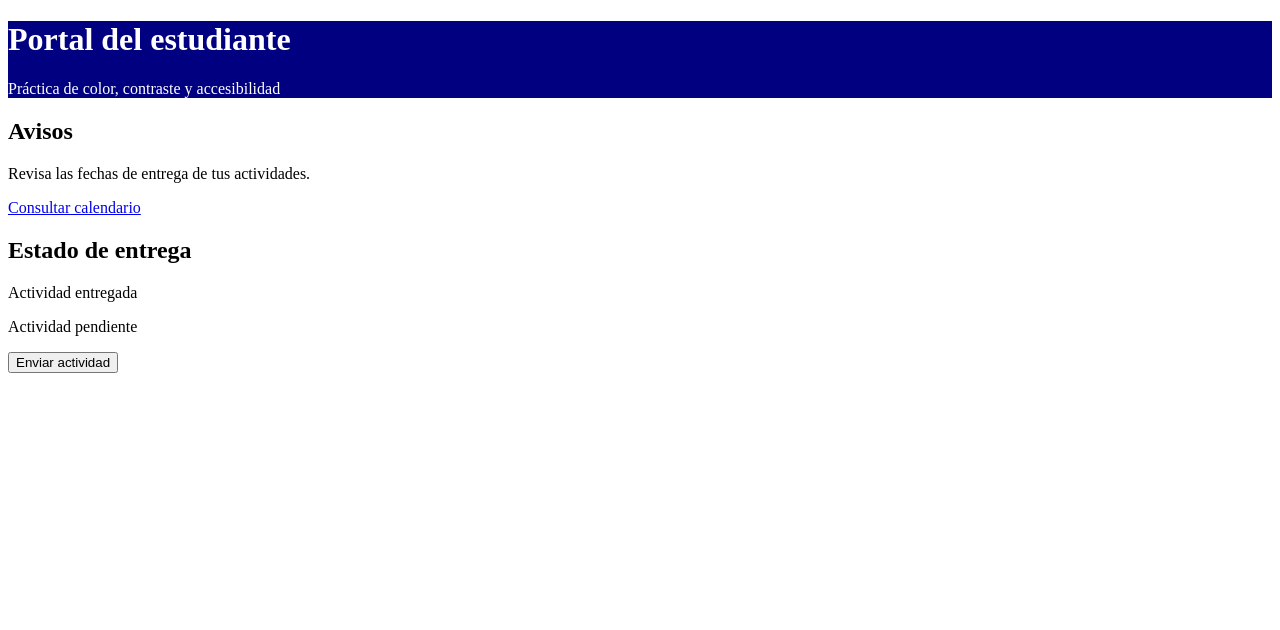
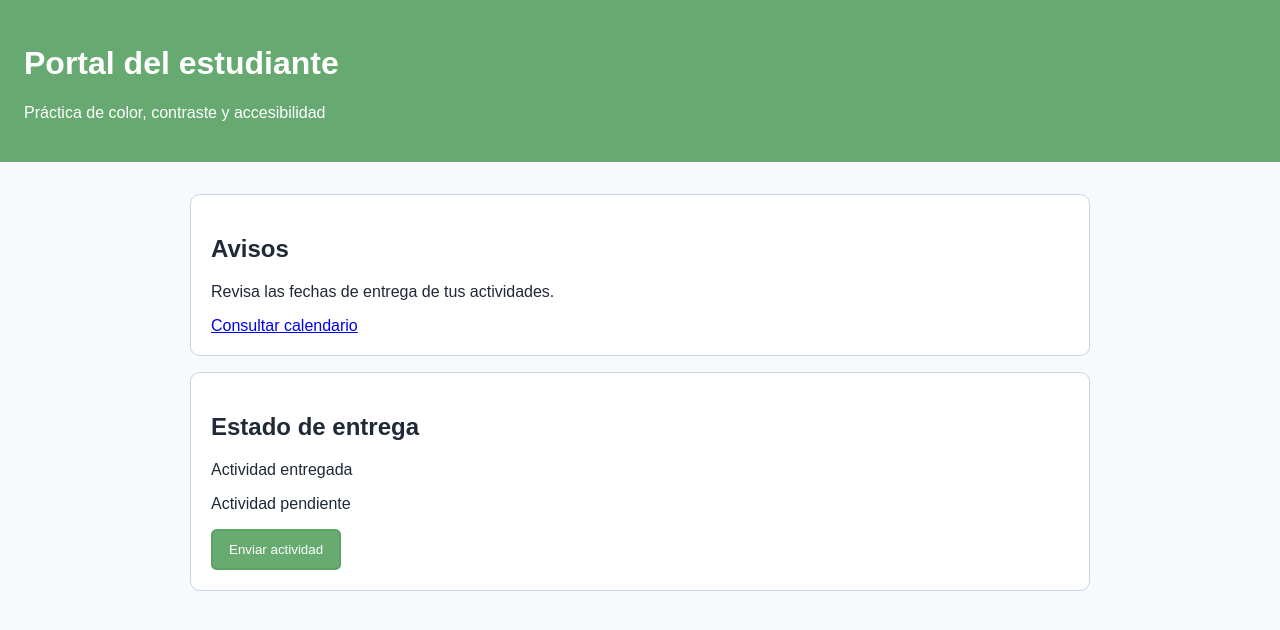
Before and after one commit to LeonardoEspHdez/LABColores_Contrastes_CSS, a plain HTML site: page index.html in a window 1280 px wide. Drawn offline with Linux system fonts and the light colour scheme.

Commit message:
Parte C – Construye una paleta mediante variables CSS

```diff
--- a/estilos.css
+++ b/estilos.css
@@ -1,4 +1,53 @@
-.encabezado {
-    background-color: hsl(240 100% 25%);
-    color: hsl(0, 0%, 100%);
-}
+ :root {
+     --primario: #59a363e7;
+     --primario-claro: #D9EAF7;
+     --texto: #1F2937;
+     --fondo: #F7F9FC;
+     --superficie: #FFFFFF;
+     --exito: #166534;
+     --error: #B42318;
+ }
+
+ body {
+     margin: 0;
+     font-family: Arial, sans-serif;
+     color: var(--texto);
+     background: var(--fondo);
+ }
+
+ .encabezado {
+     padding: 1.5rem;
+     color: white;
+     background: var(--primario);
+ }
+
+ .contenedor {
+     max-width: 900px;
+     margin: 2rem auto;
+     padding: 0 1rem;
+ }
+
+ .tarjeta {
+     margin-bottom: 1rem;
+     padding: 1.25rem;
+     background: var(--superficie);
+     border: 1px solid #CBD5E1;
+     border-radius: .6rem;
+ }
+
+ button {
+     padding: .7rem 1rem;
+     color: white;
+     background: var(--primario);
+     border: 2px solid var(--primario);
+     border-radius: .35rem;
+ }
+
+ button:hover {
+     filter: brightness(.88);
+ }
+
+ button:focus-visible {
+     outline: 3px solid #F59E0B;
+     outline-offset: 3px;
+ }
```
